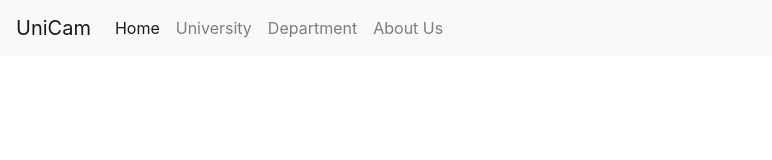
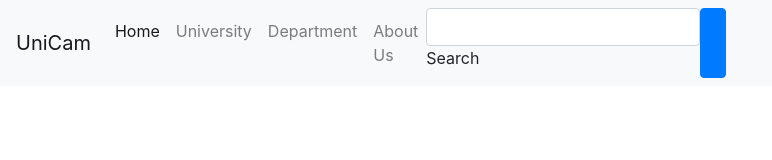
Before and after one commit to SIPHAI/RUPP-WORKS, a plain HTML site: page PROJECT PRATICUM/index.html in a window 1280 px wide. Shown: the whole page, without its empty margins (0-772 px from the left). Drawn offline with nearby package versions, Linux system fonts and the light colour scheme.

Commit message:
"add button search"

```diff
--- a/PROJECT PRATICUM/index.html
+++ b/PROJECT PRATICUM/index.html
@@ -30,7 +30,16 @@
             </li>
           </ul>
         </div>
-      </nav>
+        <br>
+        <div class="input-group">
+            <div class="form-outline">
+              <input type="search" id="form1" class="form-control" />
+              <label class="form-label" for="form1">Search</label>
+            </div>
+            <button type="button" class="btn btn-primary">
+              <i class="fas fa-search"></i>
+            </button>
+          </div>
 
 
 
```
